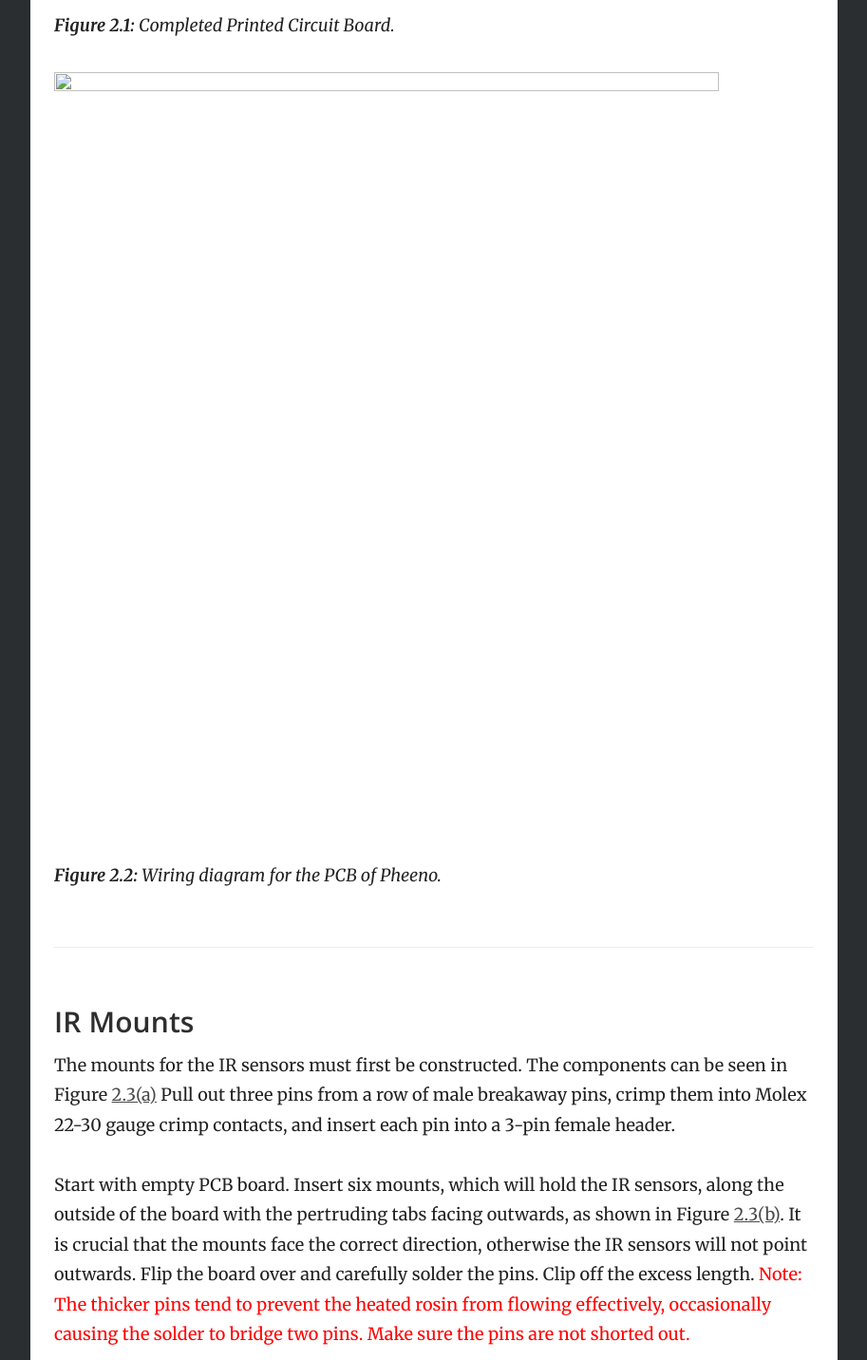
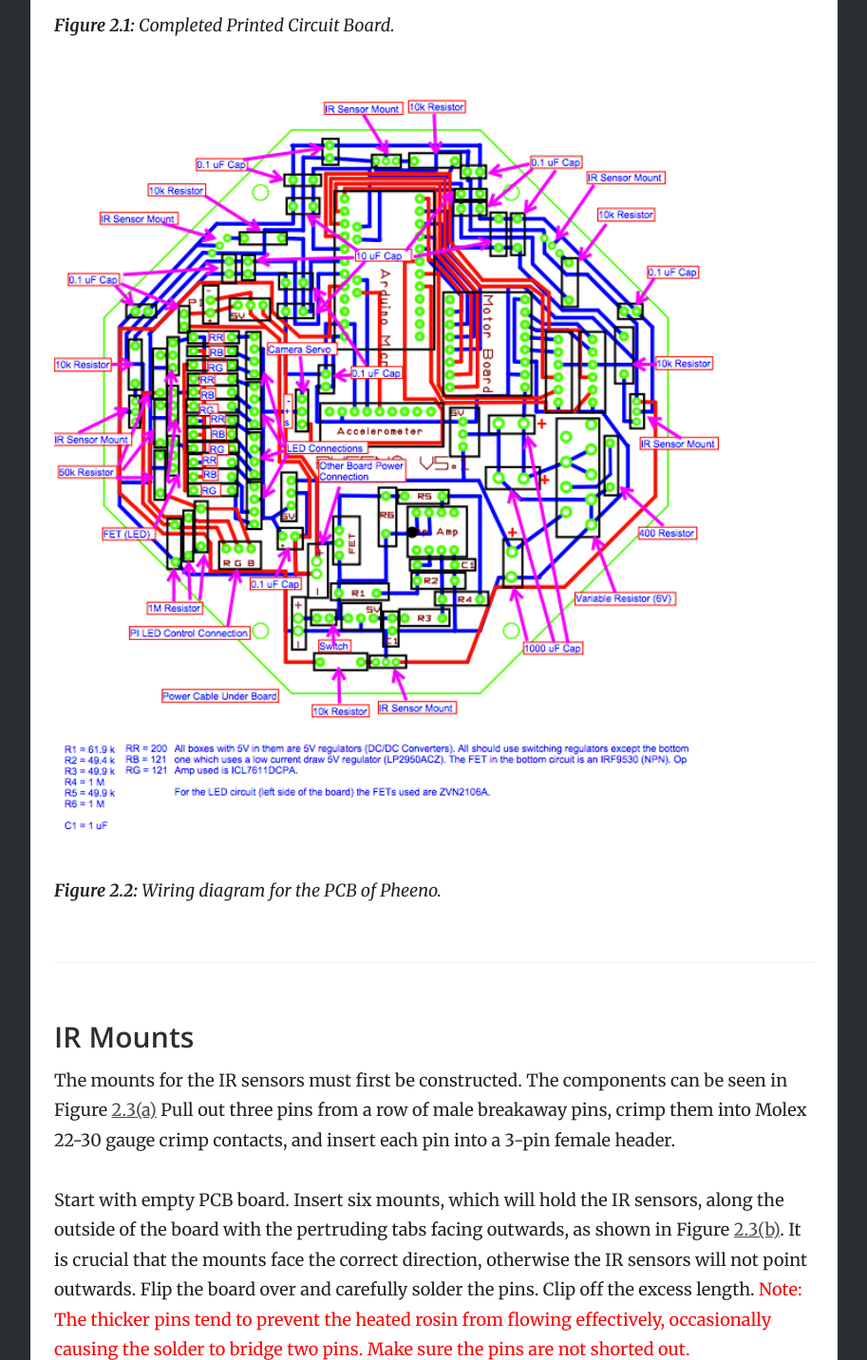
Before and after one commit to ACSLaboratory/ACSLaboratory.github.io, a Jekyll site: the page built from _docs/pheeno/pheeno_construction_content.md, in a window 1280 px wide. Shown: the part 2412-3844 px from the top of the page at 95% size, without its empty margins (333-1246 px from the left). Built offline with Jekyll 4.4.1, drawn with Linux system fonts in a browser that asks for light colours; grey boxes are pictures that could not be loaded.

Commit message:
Issue with images not loading. Had to change `{{ site.url }}` to `{{ site.baseurl }}` because the site would keep appending the site url to the end of the path.

```diff
--- a/_docs/pheeno/pheeno_construction_content.md
+++ b/_docs/pheeno/pheeno_construction_content.md
@@ -9,14 +9,14 @@ The "Pheeno" is a modular robot developed by the Autonomous Collectives Lab at A
 
 <figure id="fig1_1a">
     <center>
-        <img src="{{ site.url }}/images/construction/IMG_2547.jpg" width="400" height="400" />
+        <img src="{{ site.baseurl }}/images/construction/IMG_2547.jpg" width="400" height="400" />
         <figcaption>(a) View from the back.</figcaption>
     </center>
 </figure>
 
 <figure id="fig1_1b">
     <center>
-        <img src="{{ site.url }}/images/construction/IMG_2545.jpg" width="400" height="400" />
+        <img src="{{ site.baseurl }}/images/construction/IMG_2545.jpg" width="400" height="400" />
         <figcaption>(b) View from the top.</figcaption>
     </center>
 </figure>
@@ -29,21 +29,21 @@ The first and possibly most difficult stage of the Pheeno construction is the as
 
 <figure id="fig2_1a">
     <center>
-        <img src="{{ site.url }}/images/construction/IMG_2478.jpg" width="400" height="400" />
+        <img src="{{ site.baseurl }}/images/construction/IMG_2478.jpg" width="400" height="400" />
         <figcaption>(a) View from the top.</figcaption>
     </center>
 </figure>
 
 <figure id="fig2_1b">
     <center>
-        <img src="{{ site.url }}/images/construction/IMG_2479.jpg" width="400" height="400" />
+        <img src="{{ site.baseurl }}/images/construction/IMG_2479.jpg" width="400" height="400" />
         <figcaption>(b) View from the bottom.</figcaption>
     </center>
 </figure>
 ***Figure 2.1:*** *Completed Printed Circuit Board.*
 
 <figure id="fig2_2">
-    <img src="{{ site.url }}/images/construction/Wiring_diagram.png" width="700" height="800" />
+    <img src="{{ site.baseurl }}/images/construction/Wiring_diagram.png" width="700" height="800" />
 </figure>
 ***Figure 2.2:*** *Wiring diagram for the PCB of Pheeno.*
 
@@ -54,14 +54,14 @@ Start with empty PCB board. Insert six mounts, which will hold the IR sensors, a
 
 <figure id="fig2_3a">
     <center>
-        <img src="{{ site.url }}/images/construction/IMG_2483.jpg" width="400" height="400" />
+        <img src="{{ site.baseurl }}/images/construction/IMG_2483.jpg" width="400" height="400" />
         <figcaption>(a) IR Mount Components</figcaption>
     </center>
 </figure>
 
 <figure id="fig2_3b">
     <center>
-        <img src="{{ site.url }}/images/construction/IMG_2486.jpg" width="400" height="400" />
+        <img src="{{ site.baseurl }}/images/construction/IMG_2486.jpg" width="400" height="400" />
         <figcaption>(b) PCB with IR mounts inserted</figcaption>
     </center>
 </figure>
@@ -121,14 +121,14 @@ Next the capacitors should be soldered to the board. <font color="red">You shoul
 
 <figure id="fig2_4a">
     <center>
-        <img src="{{ site.url }}/images/construction/IMG_2493.jpg" width="400" height="400" />
+        <img src="{{ site.baseurl }}/images/construction/IMG_2493.jpg" width="400" height="400" />
         <figcaption>(a)</figcaption>
     </center>
 </figure>
 
 <figure id="fig2_4b">
     <center>
-        <img src="{{ site.url }}/images/construction/IMG_2494.jpg" width="400" height="400" />
+        <img src="{{ site.baseurl }}/images/construction/IMG_2494.jpg" width="400" height="400" />
         <figcaption>(b)</figcaption>
     </center>
 </figure>
@@ -143,7 +143,7 @@ A quick component to insert is the Op-Amp. It is the black chip on the lower sec
 
 <figure id="fig2_5">
     <center>
-        <img src="{{ site.url }}/images/construction/IMG_2496.jpg" width="400" height="400" />
+        <img src="{{ site.baseurl }}/images/construction/IMG_2496.jpg" width="400" height="400" />
     </center>
 </figure>
 ***Figure 2.5:*** *Layout of Molex connectors, male headers, and Op-Amp.*
@@ -153,21 +153,21 @@ The trickiest part of the PCB may be soldering the attachments of the three boar
 
 <figure id="fig2_6a">
     <center>
-        <img src="{{ site.url }}/images/construction/IMG_2511.jpg" width="300" height="300" />
+        <img src="{{ site.baseurl }}/images/construction/IMG_2511.jpg" width="300" height="300" />
         <figcaption>(a) Accelerometer/Compass</figcaption>
     </center>
 </figure>
 
 <figure id="fig2_6b">
     <center>
-        <img src="{{ site.url }}/images/construction/IMG_2520.jpg" width="300" height="300" />
+        <img src="{{ site.baseurl }}/images/construction/IMG_2520.jpg" width="300" height="300" />
         <figcaption>(b) Motor Board (H-Bridge)</figcaption>
     </center>
 </figure>
 
 <figure id="fig2_6c">
     <center>
-        <img src="{{ site.url }}/images/construction/IMG_2501.jpg" width="300" height="300" />
+        <img src="{{ site.baseurl }}/images/construction/IMG_2501.jpg" width="300" height="300" />
         <figcaption>(c) Arduino Pro Mini</figcaption>
     </center>
 </figure>
@@ -175,7 +175,7 @@ The trickiest part of the PCB may be soldering the attachments of the three boar
 
 <figure id="fig2_7">
     <center>
-        <img src="{{ site.url }}/images/construction/IMG_2518.jpg" width="400" height="400" />
+        <img src="{{ site.baseurl }}/images/construction/IMG_2518.jpg" width="400" height="400" />
     </center>
 </figure>
 ***Figure 2.7:*** *Layout of the accelerometer/compass, motor board, and Arduino Pro Mini.*
@@ -191,14 +191,14 @@ Next up are the three 60 V FET's (Field Effect Transistors) on the left. Orient
 
 <figure id="fig2_8a">
     <center>
-        <img src="{{ site.url }}/images/construction/IMG_2524.jpg" width="400" height="400" />
+        <img src="{{ site.baseurl }}/images/construction/IMG_2524.jpg" width="400" height="400" />
         <figcaption>(a)</figcaption>
     </center>
 </figure>
 
 <figure id="fig2_8b">
     <center>
-        <img src="{{ site.url }}/images/construction/IMG_2536.jpg" width="400" height="400" />
+        <img src="{{ site.baseurl }}/images/construction/IMG_2536.jpg" width="400" height="400" />
         <figcaption>(b)</figcaption>
     </center>
 </figure>
@@ -212,14 +212,14 @@ We are close to finishing the PCB. Insert and solder two 6-pin Molex male connec
 
 <figure id="fig2_9a">
     <center>
-        <img src="{{ site.url }}/images/construction/IMG_2538.jpg" width="400" height="400" />
+        <img src="{{ site.baseurl }}/images/construction/IMG_2538.jpg" width="400" height="400" />
         <figcaption>(a)</figcaption>
     </center>
 </figure>
 
 <figure id="fig2_9b">
     <center>
-        <img src="{{ site.url }}/images/construction/IMG_2562.jpg" width="400" height="400" />
+        <img src="{{ site.baseurl }}/images/construction/IMG_2562.jpg" width="400" height="400" />
         <figcaption>(b)</figcaption>
     </center>
 </figure>
@@ -229,28 +229,28 @@ A power cable must be constructed. Figure [2.10](pheeno_construction_content#fig
 
 <figure id="fig2_10a">
     <center>
-        <img src="{{ site.url }}/images/construction/IMG_2551.jpg" width="300" height="300" />
+        <img src="{{ site.baseurl }}/images/construction/IMG_2551.jpg" width="300" height="300" />
         <figcaption>(a)</figcaption>
     </center>
 </figure>
 
 <figure id="fig2_10b">
     <center>
-        <img src="{{ site.url }}/images/construction/IMG_2555.jpg" width="300" height="300" />
+        <img src="{{ site.baseurl }}/images/construction/IMG_2555.jpg" width="300" height="300" />
         <figcaption>(b)</figcaption>
     </center>
 </figure>
 
 <figure id="fig2_10c">
     <center>
-        <img src="{{ site.url }}/images/construction/IMG_2556.jpg" width="300" height="300" />
+        <img src="{{ site.baseurl }}/images/construction/IMG_2556.jpg" width="300" height="300" />
         <figcaption>(c)</figcaption>
     </center>
 </figure>
 
 <figure id="fig2_10d">
     <center>
-        <img src="{{ site.url }}/images/construction/IMG_2560.jpg" width="300" height="300" />
+        <img src="{{ site.baseurl }}/images/construction/IMG_2560.jpg" width="300" height="300" />
         <figcaption>(d)</figcaption>
     </center>
 </figure>
@@ -285,51 +285,51 @@ Repeat all of the steps above to make the second motor assembly.
 
 <figure id="fig3_1a">
     <center>
-        <img src="{{ site.url }}/images/construction/IMG_2573.jpg" width="300" height="300" />
+        <img src="{{ site.baseurl }}/images/construction/IMG_2573.jpg" width="300" height="300" />
         <figcaption>(a)</figcaption>
     </center>
 </figure>
 <figure id="fig3_1b">
     <center>
-        <img src="{{ site.url }}/images/construction/IMG_2576.jpg" width="300" height="300" />
+        <img src="{{ site.baseurl }}/images/construction/IMG_2576.jpg" width="300" height="300" />
         <figcaption>(b)</figcaption>
     </center>
 </figure>
 
 <figure id="fig3_1c">
     <center>
-        <img src="{{ site.url }}/images/construction/IMG_2579.jpg" width="300" height="300" />
+        <img src="{{ site.baseurl }}/images/construction/IMG_2579.jpg" width="300" height="300" />
         <figcaption>(c)</figcaption>
     </center>
 </figure>
 <figure id="fig3_1d">
     <center>
-        <img src="{{ site.url }}/images/construction/IMG_2580.jpg" width="300" height="300" />
+        <img src="{{ site.baseurl }}/images/construction/IMG_2580.jpg" width="300" height="300" />
         <figcaption>(d)</figcaption>
     </center>
 </figure>
 
 <figure id="fig3_1e">
     <center>
-        <img src="{{ site.url }}/images/construction/IMG_2583.jpg" width="300" height="300" />
+        <img src="{{ site.baseurl }}/images/construction/IMG_2583.jpg" width="300" height="300" />
         <figcaption>(e)</figcaption>
     </center>
 </figure>
 <figure id="fig3_1f">
     <center>
-        <img src="{{ site.url }}/images/construction/IMG_2811.jpg" width="300" height="300" />
+        <img src="{{ site.baseurl }}/images/construction/IMG_2811.jpg" width="300" height="300" />
         <figcaption>(f)</figcaption>
     </center>
 </figure>
 <figure id="fig3_1g">
     <center>
-        <img src="{{ site.url }}/images/construction/IMG_2813.jpg" width="300" height="300" />
+        <img src="{{ site.baseurl }}/images/construction/IMG_2813.jpg" width="300" height="300" />
         <figcaption>(g)</figcaption>
     </center>
 </figure>
 <figure id="fig3_1h">
     <center>
-        <img src="{{ site.url }}/images/construction/IMG_2584.jpg" width="300" height="300" />
+        <img src="{{ site.baseurl }}/images/construction/IMG_2584.jpg" width="300" height="300" />
         <figcaption>(h)</figcaption>
     </center>
 </figure>
@@ -342,13 +342,13 @@ Gather the other necessary components. Two caster assemblies are needed in addit
 
 <figure id="fig3_2a">
     <center>
-        <img src="{{ site.url }}/images/construction/IMG_2590.jpg" width="400" height="400" />
+        <img src="{{ site.baseurl }}/images/construction/IMG_2590.jpg" width="400" height="400" />
         <figcaption>(a) Parts of the drivetrain assembly.</figcaption>
     </center>
 </figure>
 <figure id="fig3_2b">
     <center>
-        <img src="{{ site.url }}/images/construction/IMG_2693.jpg" width="400" height="400" />
+        <img src="{{ site.baseurl }}/images/construction/IMG_2693.jpg" width="400" height="400" />
         <figcaption>(b) Assembled drivetrain.</figcaption>
     </center>
 </figure>
@@ -358,25 +358,25 @@ First, assemble the Pololu casters. The process can be seen in Figure [3.3](phee
 
 <figure id="fig3_3a">
     <center>
-        <img src="{{ site.url }}/images/construction/IMG_2592.jpg" width="300" height="300" />
+        <img src="{{ site.baseurl }}/images/construction/IMG_2592.jpg" width="300" height="300" />
         <figcaption>(a)</figcaption>
     </center>
 </figure>
 <figure id="fig3_3b">
     <center>
-        <img src="{{ site.url }}/images/construction/IMG_2594.jpg" width="300" height="300" />
+        <img src="{{ site.baseurl }}/images/construction/IMG_2594.jpg" width="300" height="300" />
         <figcaption>(b)</figcaption>
     </center>
 </figure>
 <figure id="fig3_3c">
     <center>
-        <img src="{{ site.url }}/images/construction/IMG_2595.jpg" width="300" height="300" />
+        <img src="{{ site.baseurl }}/images/construction/IMG_2595.jpg" width="300" height="300" />
         <figcaption>(c)</figcaption>
     </center>
 </figure>
 <figure id="fig3_3d">
     <center>
-        <img src="{{ site.url }}/images/construction/IMG_2685.jpg" width="300" height="300" />
+        <img src="{{ site.baseurl }}/images/construction/IMG_2685.jpg" width="300" height="300" />
         <figcaption>(d)</figcaption>
     </center>
 </figure>
@@ -386,19 +386,19 @@ The motors will be mounted next. The parts required can be seen in Figure [3.4(a
 
 <figure id="fig3_4a">
     <center>
-        <img src="{{ site.url }}/images/construction/IMG_2687.jpg" width="300" height="300" />
+        <img src="{{ site.baseurl }}/images/construction/IMG_2687.jpg" width="300" height="300" />
         <figcaption>(a)</figcaption>
     </center>
 </figure>
 <figure id="fig3_4b">
     <center>
-        <img src="{{ site.url }}/images/construction/IMG_2691.jpg" width="300" height="300" />
+        <img src="{{ site.baseurl }}/images/construction/IMG_2691.jpg" width="300" height="300" />
         <figcaption>(b)</figcaption>
     </center>
 </figure>
 <figure id="fig3_4c">
     <center>
-        <img src="{{ site.url }}/images/construction/IMG_2693.jpg" width="300" height="300" />
+        <img src="{{ site.baseurl }}/images/construction/IMG_2693.jpg" width="300" height="300" />
         <figcaption>(c)</figcaption>
     </center>
 </figure>
@@ -413,19 +413,19 @@ As seen in Figures [3.5(b)](pheeno_construction_content#fig3_5b) and [3.5(c)](ph
 
 <figure id="fig3_5a">
     <center>
-        <img src="{{ site.url }}/images/construction/IMG_2697.jpg" width="250" height="250" />
+        <img src="{{ site.baseurl }}/images/construction/IMG_2697.jpg" width="250" height="250" />
         <figcaption>(a) Base Parts</figcaption>
     </center>
 </figure>
 <figure id="fig3_5b">
     <center>
-        <img src="{{ site.url }}/images/construction/IMG_2703.jpg" width="250" height="250" />
+        <img src="{{ site.baseurl }}/images/construction/IMG_2703.jpg" width="250" height="250" />
         <figcaption>(b) Bottom View</figcaption>
     </center>
 </figure>
 <figure id="fig3_5c">
     <center>
-        <img src="{{ site.url }}/images/construction/IMG_2704.jpg" width="250" height="250" />
+        <img src="{{ site.baseurl }}/images/construction/IMG_2704.jpg" width="250" height="250" />
         <figcaption>(c) Top View</figcaption>
     </center>
 </figure>
@@ -439,25 +439,25 @@ Take the PCB assembled in Section 2 and slide it into the Pheeno with the Arduin
 
 <figure id="fig4_1a">
     <center>
-        <img src="{{ site.url }}/images/construction/IMG_2706.jpg" width="300" height="300" />
+        <img src="{{ site.baseurl }}/images/construction/IMG_2706.jpg" width="300" height="300" />
         <figcaption>(a)</figcaption>
     </center>
 </figure>
 <figure id="fig4_1b">
     <center>
-        <img src="{{ site.url }}/images/construction/IMG_2705.jpg" width="300" height="300" />
+        <img src="{{ site.baseurl }}/images/construction/IMG_2705.jpg" width="300" height="300" />
         <figcaption>(b)</figcaption>
     </center>
 </figure>
 <figure id="fig4_1c">
     <center>
-        <img src="{{ site.url }}/images/construction/IMG_2707.jpg" width="300" height="300" />
+        <img src="{{ site.baseurl }}/images/construction/IMG_2707.jpg" width="300" height="300" />
         <figcaption>(c)</figcaption>
     </center>
 </figure>
 <figure id="fig4_1d">
     <center>
-        <img src="{{ site.url }}/images/construction/IMG_2708.jpg" width="300" height="300" />
+        <img src="{{ site.baseurl }}/images/construction/IMG_2708.jpg" width="300" height="300" />
         <figcaption>(d)</figcaption>
     </center>
 </figure>
@@ -470,37 +470,37 @@ The assemble process is shown in Figure [4.2](pheeno_construction_content#fig4_2
 
 <figure id="fig4_2a">
     <center>
-        <img src="{{ site.url }}/images/construction/IMG_2713.jpg" width="300" height="300" />
+        <img src="{{ site.baseurl }}/images/construction/IMG_2713.jpg" width="300" height="300" />
         <figcaption>(a)</figcaption>
     </center>
 </figure>
 <figure id="fig4_2b">
     <center>
-        <img src="{{ site.url }}/images/construction/IMG_2749.jpg" width="300" height="300" />
+        <img src="{{ site.baseurl }}/images/construction/IMG_2749.jpg" width="300" height="300" />
         <figcaption>(b)</figcaption>
     </center>
 </figure>
 <figure id="fig4_2c">
     <center>
-        <img src="{{ site.url }}/images/construction/IMG_2752.jpg" width="300" height="300" />
+        <img src="{{ site.baseurl }}/images/construction/IMG_2752.jpg" width="300" height="300" />
         <figcaption>(c)</figcaption>
     </center>
 </figure>
 <figure id="fig4_2d">
     <center>
-        <img src="{{ site.url }}/images/construction/IMG_2753.jpg" width="300" height="300" />
+        <img src="{{ site.baseurl }}/images/construction/IMG_2753.jpg" width="300" height="300" />
         <figcaption>(d)</figcaption>
     </center>
 </figure>
 <figure id="fig4_2e">
     <center>
-        <img src="{{ site.url }}/images/construction/IMG_2714.jpg" width="300" height="300" />
+        <img src="{{ site.baseurl }}/images/construction/IMG_2714.jpg" width="300" height="300" />
         <figcaption>(e)</figcaption>
     </center>
 </figure>
 <figure id="fig4_2f">
     <center>
-        <img src="{{ site.url }}/images/construction/IMG_2747.jpg" width="300" height="300" />
+        <img src="{{ site.baseurl }}/images/construction/IMG_2747.jpg" width="300" height="300" />
         <figcaption>(f)</figcaption>
     </center>
 </figure>
@@ -510,13 +510,13 @@ To attach the switch to Pheeno, refer to Figure [4.5](pheeno_construction_conten
 
 <figure id="fig4_3a">
     <center>
-        <img src="{{ site.url }}/images/construction/IMG_2718.jpg" width="400" height="400" />
+        <img src="{{ site.baseurl }}/images/construction/IMG_2718.jpg" width="400" height="400" />
         <figcaption>(a) Switch in column.</figcaption>
     </center>
 </figure>
 <figure id="fig4_3b">
     <center>
-        <img src="{{ site.url }}/images/construction/IMG_2720.jpg" width="400" height="400" />
+        <img src="{{ site.baseurl }}/images/construction/IMG_2720.jpg" width="400" height="400" />
         <figcaption>(b) Switch Wire Connection to PCB.</figcaption>
     </center>
 </figure>
@@ -533,49 +533,49 @@ Repeat the process for three more LED sub-assemblies.
 
 <figure id="fig4_4a">
     <center>
-        <img src="{{ site.url }}/images/construction/IMG_2723.jpg" width="300" height="300" />
+        <img src="{{ site.baseurl }}/images/construction/IMG_2723.jpg" width="300" height="300" />
         <figcaption>(a)</figcaption>
     </center>
 </figure>
 <figure id="fig4_4b">
     <center>
-        <img src="{{ site.url }}/images/construction/IMG_2734.jpg" width="300" height="300" />
+        <img src="{{ site.baseurl }}/images/construction/IMG_2734.jpg" width="300" height="300" />
         <figcaption>(b)</figcaption>
     </center>
 </figure>
 <figure id="fig4_4c">
     <center>
-        <img src="{{ site.url }}/images/construction/IMG_2737.jpg" width="300" height="300" />
+        <img src="{{ site.baseurl }}/images/construction/IMG_2737.jpg" width="300" height="300" />
         <figcaption>(c)</figcaption>
     </center>
 </figure>
 <figure id="fig4_4d">
     <center>
-        <img src="{{ site.url }}/images/construction/IMG_2739.jpg" width="300" height="300" />
+        <img src="{{ site.baseurl }}/images/construction/IMG_2739.jpg" width="300" height="300" />
         <figcaption>(d)</figcaption>
     </center>
 </figure>
 <figure id="fig4_4e">
     <center>
-        <img src="{{ site.url }}/images/construction/IMG_2740.jpg" width="300" height="300" />
+        <img src="{{ site.baseurl }}/images/construction/IMG_2740.jpg" width="300" height="300" />
         <figcaption>(e)</figcaption>
     </center>
 </figure>
 <figure id="fig4_4f">
     <center>
-        <img src="{{ site.url }}/images/construction/IMG_2741.jpg" width="300" height="300" />
+        <img src="{{ site.baseurl }}/images/construction/IMG_2741.jpg" width="300" height="300" />
         <figcaption>(f)</figcaption>
     </center>
 </figure>
 <figure id="fig4_4g">
     <center>
-        <img src="{{ site.url }}/images/construction/IMG_2743.jpg" width="300" height="300" />
+        <img src="{{ site.baseurl }}/images/construction/IMG_2743.jpg" width="300" height="300" />
         <figcaption>(g)</figcaption>
     </center>
 </figure>
 <figure id="fig4_4h">
     <center>
-        <img src="{{ site.url }}/images/construction/IMG_2746.jpg" width="300" height="300" />
+        <img src="{{ site.baseurl }}/images/construction/IMG_2746.jpg" width="300" height="300" />
         <figcaption>(h)</figcaption>
     </center>
 </figure>
@@ -585,13 +585,13 @@ With these four LED's in hand (Figure [4.5(a)](pheeno_construction_content#fig4_
 
 <figure id="fig4_5a">
     <center>
-        <img src="{{ site.url }}/images/construction/IMG_2721.jpg" width="400" height="400" />
+        <img src="{{ site.baseurl }}/images/construction/IMG_2721.jpg" width="400" height="400" />
         <figcaption>(a)</figcaption>
     </center>
 </figure>
 <figure id="fig4_5b">
     <center>
-        <img src="{{ site.url }}/images/construction/LED_orientation.jpg" width="400" height="400" />
+        <img src="{{ site.baseurl }}/images/construction/LED_orientation.jpg" width="400" height="400" />
         <figcaption>(b)</figcaption>
     </center>
 </figure>
@@ -602,13 +602,13 @@ The first step of Section 2, in constructing the PCB assembly, was to insert the
 
 <figure id="fig4_6a">
     <center>
-        <img src="{{ site.url }}/images/construction/IMG_2709.jpg" width="400" height="400" />
+        <img src="{{ site.baseurl }}/images/construction/IMG_2709.jpg" width="400" height="400" />
         <figcaption>(a) Top View.</figcaption>
     </center>
 </figure>
 <figure id="fig4_6b">
     <center>
-        <img src="{{ site.url }}/images/construction/IMG_2711.jpg" width="400" height="400" />
+        <img src="{{ site.baseurl }}/images/construction/IMG_2711.jpg" width="400" height="400" />
         <figcaption>(b) Front View.</figcaption>
     </center>
 </figure>
@@ -618,25 +618,25 @@ The last step for constructing the interior of the bot is to attach the FTDI boa
 
 <figure id="fig4_7a">
     <center>
-        <img src="{{ site.url }}/images/construction/IMG_2727.jpg" width="300" height="300" />
+        <img src="{{ site.baseurl }}/images/construction/IMG_2727.jpg" width="300" height="300" />
         <figcaption>(a) FTDI Board.</figcaption>
     </center>
 </figure>
 <figure id="fig4_7b">
     <center>
-        <img src="{{ site.url }}/images/construction/IMG_2729.jpg" width="300" height="300" />
+        <img src="{{ site.baseurl }}/images/construction/IMG_2729.jpg" width="300" height="300" />
         <figcaption>(b) USB Connection.</figcaption>
     </center>
 </figure>
 <figure id="fig4_7c">
     <center>
-        <img src="{{ site.url }}/images/construction/IMG_2730.jpg" width="300" height="300" />
+        <img src="{{ site.baseurl }}/images/construction/IMG_2730.jpg" width="300" height="300" />
         <figcaption>(c) Top View.</figcaption>
     </center>
 </figure>
 <figure id="fig4_7d">
     <center>
-        <img src="{{ site.url }}/images/construction/IMG_2732.jpg" width="300" height="300" />
+        <img src="{{ site.baseurl }}/images/construction/IMG_2732.jpg" width="300" height="300" />
         <figcaption>(d) Connection.</figcaption>
     </center>
 </figure>
@@ -652,25 +652,25 @@ The Raspberry Pi is a small, linux computer developed for educational purposes.
 
 <figure id="fig5_1a">
     <center>
-        <img src="{{ site.url }}/images/construction/IMG_2754.jpg" width="300" height="300" />
+        <img src="{{ site.baseurl }}/images/construction/IMG_2754.jpg" width="300" height="300" />
         <figcaption>(a) Raspberry Pi.</figcaption>
     </center>
 </figure>
 <figure id="fig5_1b">
     <center>
-        <img src="{{ site.url }}/images/construction/IMG_2755.jpg" width="300" height="300" />
+        <img src="{{ site.baseurl }}/images/construction/IMG_2755.jpg" width="300" height="300" />
         <figcaption>(b) Parts.</figcaption>
     </center>
 </figure>
 <figure id="fig5_1c">
     <center>
-        <img src="{{ site.url }}/images/construction/IMG_2757.jpg" width="300" height="300" />
+        <img src="{{ site.baseurl }}/images/construction/IMG_2757.jpg" width="300" height="300" />
         <figcaption>(c) Top View.</figcaption>
     </center>
 </figure>
 <figure id="fig5_1d">
     <center>
-        <img src="{{ site.url }}/images/construction/IMG_2759.jpg" width="300" height="300" />
+        <img src="{{ site.baseurl }}/images/construction/IMG_2759.jpg" width="300" height="300" />
         <figcaption>(d) Side View.</figcaption>
     </center>
 </figure>
@@ -683,25 +683,25 @@ In order to power the computer, run cables from the PCB to the Pi. <font color="
 
 <figure id="fig5_2a">
     <center>
-        <img src="{{ site.url }}/images/construction/IMG_2763.jpg" width="300" height="300" />
+        <img src="{{ site.baseurl }}/images/construction/IMG_2763.jpg" width="300" height="300" />
         <figcaption>(a) Parts.</figcaption>
     </center>
 </figure>
 <figure id="fig5_2b">
     <center>
-        <img src="{{ site.url }}/images/construction/IMG_2764.jpg" width="300" height="300" />
+        <img src="{{ site.baseurl }}/images/construction/IMG_2764.jpg" width="300" height="300" />
         <figcaption>(b) USB to Pi.</figcaption>
     </center>
 </figure>
 <figure id="fig5_2c">
     <center>
-        <img src="{{ site.url }}/images/construction/IMG_2767.jpg" width="300" height="300" />
+        <img src="{{ site.baseurl }}/images/construction/IMG_2767.jpg" width="300" height="300" />
         <figcaption>(c) Pi Power Wires.</figcaption>
     </center>
 </figure>
 <figure id="fig5_2d">
     <center>
-        <img src="{{ site.url }}/images/construction/IMG_2769.jpg" width="300" height="300" />
+        <img src="{{ site.baseurl }}/images/construction/IMG_2769.jpg" width="300" height="300" />
         <figcaption>(d) Top Attached.</figcaption>
     </center>
 </figure>
@@ -714,19 +714,19 @@ Hit the switch and the LEDs on the top right of the Raspberry Pi should start bl
 
 <figure id="fig5_3a">
     <center>
-        <img src="{{ site.url }}/images/construction/IMG_2770.jpg" width="350" height="350" />
+        <img src="{{ site.baseurl }}/images/construction/IMG_2770.jpg" width="350" height="350" />
         <figcaption>(a)</figcaption>
     </center>
 </figure>
 <figure id="fig5_3b">
     <center>
-        <img src="{{ site.url }}/images/construction/IMG_2772.jpg" width="350" height="350" />
+        <img src="{{ site.baseurl }}/images/construction/IMG_2772.jpg" width="350" height="350" />
         <figcaption>(b)</figcaption>
     </center>
 </figure>
 <figure id="fig5_3c">
     <center>
-        <img src="{{ site.url }}/images/construction/IMG_2773.jpg" width="350" height="350" />
+        <img src="{{ site.baseurl }}/images/construction/IMG_2773.jpg" width="350" height="350" />
         <figcaption>(c)</figcaption>
     </center>
 </figure>
```
Also changed, not shown: _docs/controls/pheeno-controller-guide.md (+11 -11 lines), _docs/controls/pheeno-observer-guide.md (+23 -23 lines), _docs/pheeno/pheeno_programming_content.md (+7 -7 lines), _docs/pheeno/raspberry_pi_content.md (+2 -2 lines), README.md (added).
